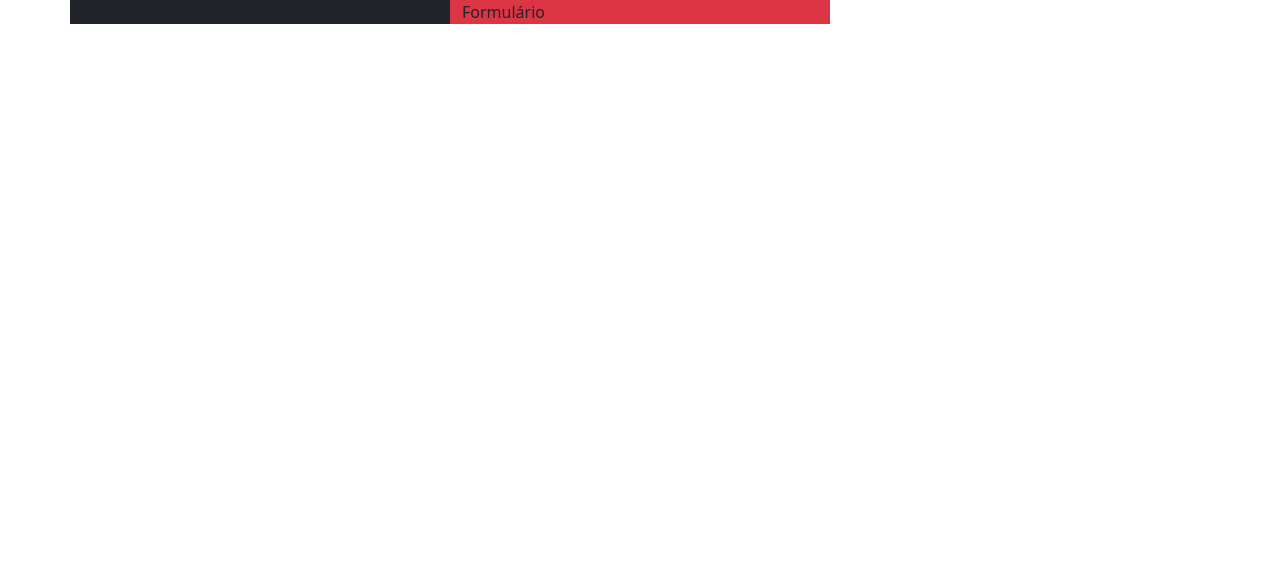
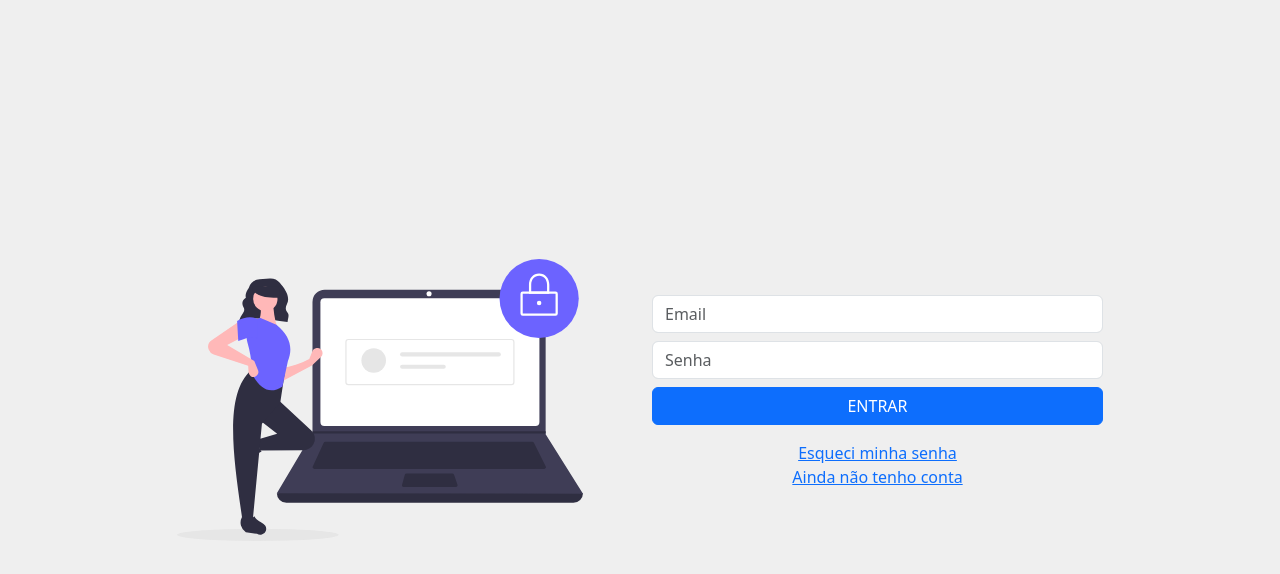
Before and after one commit to dailalima/clubedovinho-front, a plain HTML site: page index.html in a window 1280 px wide. Drawn offline with nearby package versions, Linux system fonts and the light colour scheme.

Commit message:
Configurando estrutura do projeto

```diff
--- a/css/custom.css
+++ b/css/custom.css
@@ -0,0 +1,10 @@
+html, body {
+    height: 100%;
+    background-color: #EFEFEF;
+}
+
+body.login div {
+    height: 100vh;
+    display: flex;
+    align-items: center;
+}
--- a/index.html
+++ b/index.html
@@ -8,14 +8,25 @@
         <link href="https://cdn.jsdelivr.net/npm/bootstrap@5.3.3/dist/css/bootstrap.min.css" rel="stylesheet" integrity="sha384-QWTKZyjpPEjISv5WaRU9OFeRpok6YctnYmDr5pNlyT2bRjXh0JMhjY6hW+ALEwIH" crossorigin="anonymous">
         <link rel="stylesheet" href="css/custom.css">
     </head>
-    <body class="container">
+    <body class="container login">
+       <div class="row">
+            <div class="col-md-5 offset-md-1">
+                <img src="img/login.svg" width="90%" alt="">
+            </div>
 
-        <div class="row">
-            <div class="col-md-4 bg-dark">
-                Imagem
-            </div>
-            <div class="col-md-4 bg-danger">
-                Formulário
+            <div class="col-md-5">
+                <form action="" class="w-100">
+                    <input placeholder="Email" type="text" class="form-control form control-lg mb-2">
+                    <input placeholder="Senha" type="text" class="form-control form control-lg mb-2">
+
+                    <button class="btn btn-primary w-100">ENTRAR</button>
+
+                    <p class="text-center mt-3">
+                        <a href="#">Esqueci minha senha</a>
+                        <br>
+                        <a href="#">Ainda não tenho conta</a>
+                    </p>
+                </form>
             </div>
         </div>
 
```
Also changed, not shown: img/login.svg (added).
